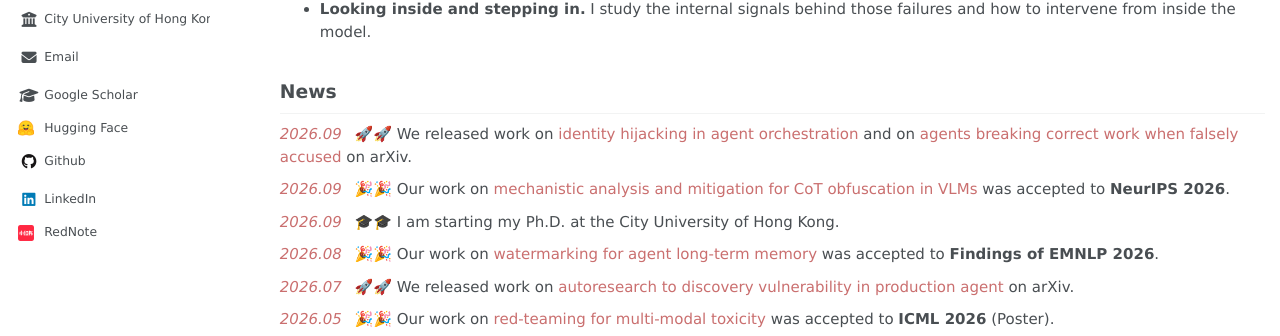
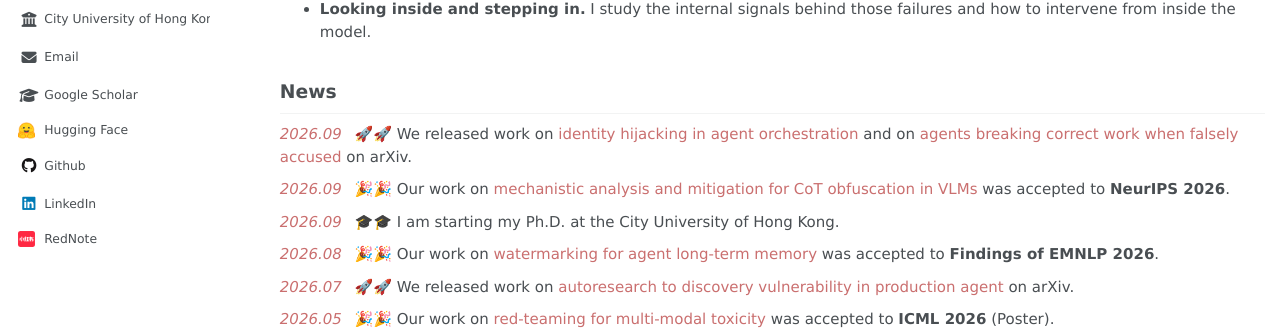
Before and after one commit to henrymao2004/henrymao2004.github.io, a Jekyll site: the page built from _pages/about.md, in a window 1280 px wide. Shown: the part 452-788 px from the top of the page. Built offline with Jekyll 4.4.1, drawn with Linux system fonts in a browser that asks for light colours; some web fonts are replaced.

Commit message:
Align brand icon row height with other sidebar links
Co-Authored-By: Claude Opus 5.5 <noreply@anthropic.com>

```diff
--- a/_sass/_sidebar.scss
+++ b/_sass/_sidebar.scss
@@ -282,9 +282,10 @@
   }
 
   li > a > .brand-icon {
-    width: 1.3em;
-    height: 1.3em;
-    justify-self: center;
+    box-sizing: border-box;
+    width: 1.85em;
+    height: 1.85em;
+    padding: 0.275em;
     object-fit: contain;
   }
 
```
